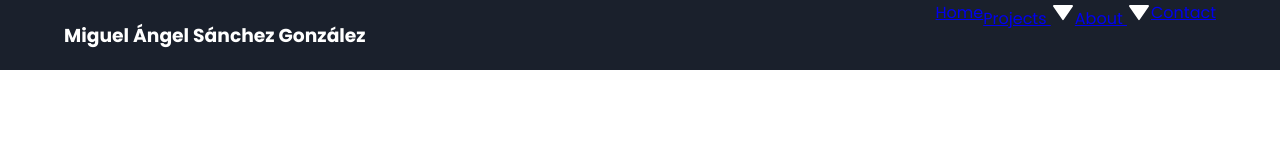
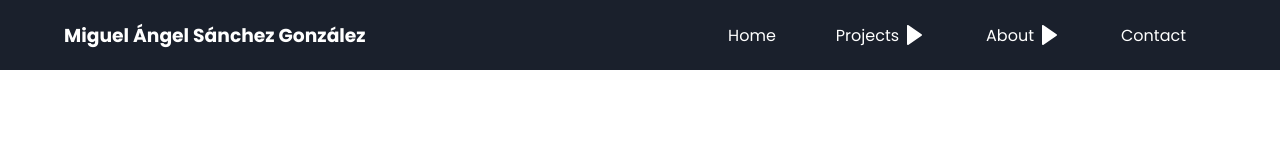
Before and after one commit to Miguel-Angel-Sanchez-Gonzalez/responsive-dropdown-menu, a plain HTML site: page index.html in a window 1280 px wide. Drawn offline with Linux system fonts and the light colour scheme.

Commit message:
feat: Introduce custom properties for menu animations

```diff
--- a/css/style.css
+++ b/css/style.css
@@ -37,12 +37,42 @@ body {
   position: relative;
   height: 100%;
   --clip: polygon(0 0, 100% 0, 100% 0, 0 0);
+  --transform: rotate(-90deg);
 }
 
 .menu_items:hover {
   --clip: polygon(0 0, 100% 0, 100% 100%, 0% 100%);
+  --transform: rotate(0)
+}
+
+.menu_link{
+  color: #fff;
+  text-decoration: none;
+  padding: 0 30px;
+  display: flex;
+  height: 100%;
+  align-items: center;
+}
+
+.menu_link:hover{
+  background-color: #516388;
+}
+
+.menu_arrow{
+  transform: var(--transform);
+  transition: transform .3s;
+  display: block;
+  margin-left: 3px;
 }
 
 .menu_nesting {
+  list-style: none;
+  transition: clip-path .3s;
   clip-path: var(--clip);
+  position: absolute;
+  right: 0;
+  bottom: 0;
+  width: max-content;
+  transform: translateY(100%);
+  background-color: #000;
 }
```
